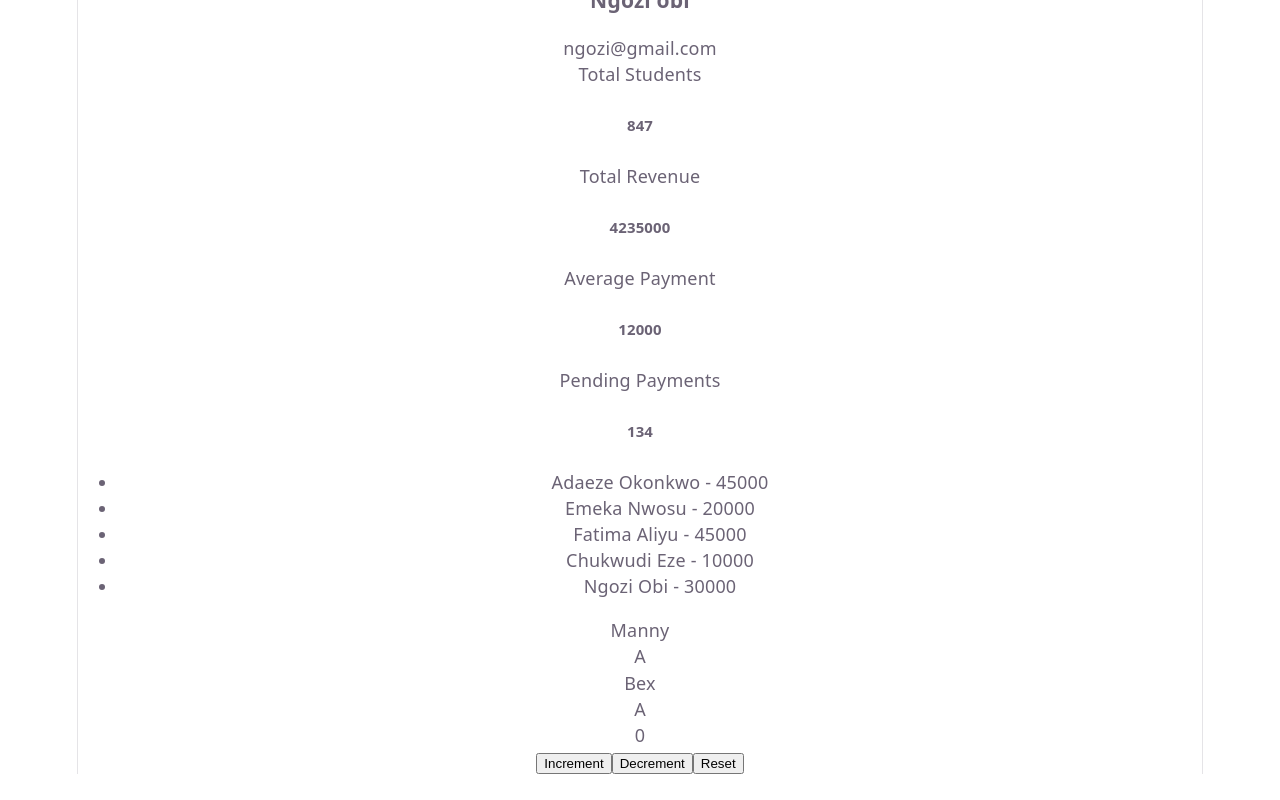
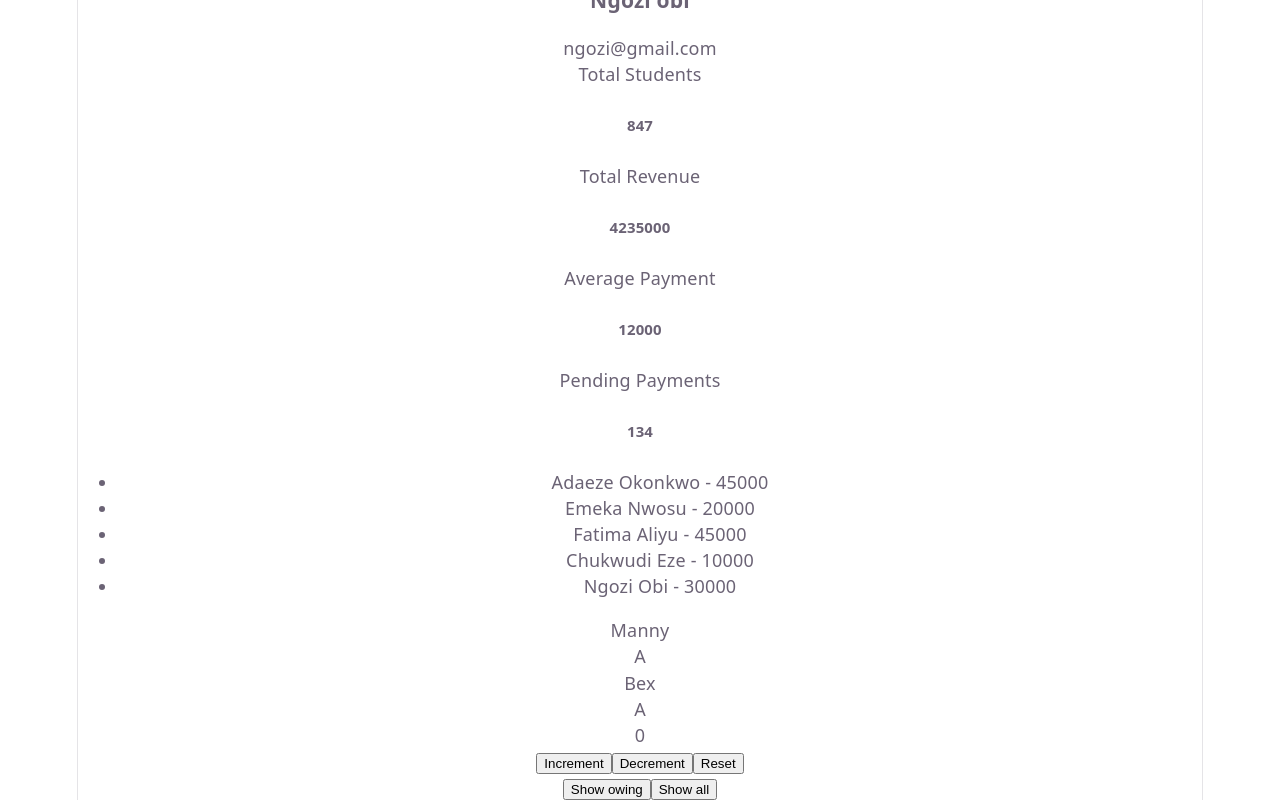
Before and after one commit to anthony-emmauel/week-15, a React (Vite) app: page / in a window 1280 px wide. Shown: the part 197-997 px from the top of the page. Before the commit the page ends 971 px from the top, so only its background shows below. Built offline with nearby package versions, Linux system fonts and the light colour scheme.

Commit message:
Week 16 Session 2 - useState with transaction filtering

```diff
--- a/src/App.jsx
+++ b/src/App.jsx
@@ -3,8 +3,10 @@ import StatCard from "./StatCard";
 import TransactionList from "./TransactionList";
 import StudentCard from "./StudentCard";
 import Counter from "./Counter";
+import { useState } from "react";
 
-const transactions = [
+const App = () => {
+  const allTransactions = [
     { id: 1, studentName: "Adaeze Okonkwo", amountPaid: 45000, owing: false },
     { id: 2, studentName: "Emeka Nwosu", amountPaid: 20000, owing: true },
     { id: 3, studentName: "Fatima Aliyu", amountPaid: 45000, owing: false },
@@ -12,7 +14,8 @@ const transactions = [
     { id: 5, studentName: "Ngozi Obi", amountPaid: 30000, owing: true },
   ];
 
-const App = () => {
+  const [visibleTransactions, setVisibleTransactions] =
+    useState(allTransactions);
   return (
     <div>
       <h1>Week 15 - React Basics</h1>
@@ -22,10 +25,22 @@ const App = () => {
       <StatCard label="Total Revenue" value={4235000} />
       <StatCard label="Average Payment" value={12000} />
       <StatCard label="Pending Payments" value={134} />
-      <TransactionList transactions={transactions} />
+      <TransactionList transactions={visibleTransactions} />
       <StudentCard name="Manny" grade="A" />
       <StudentCard name="Bex" grade="A" />
       <Counter />
+      <button
+        onClick={() =>
+          setVisibleTransactions(
+            allTransactions.filter((t) => t.owing === true),
+          )
+        }
+      >
+        Show owing
+      </button>
+      <button onClick={() => setVisibleTransactions(allTransactions)}>
+        Show all
+      </button>
     </div>
   );
 };
--- a/src/TransactionList.jsx
+++ b/src/TransactionList.jsx
@@ -1,8 +1,8 @@
 const TransactionList = ({ transactions }) => {
   return (
     <ul>
-      {transactions.map((transaction) => (
-        <li key={transaction.id}>
+      {transactions.map((transaction, i) => (
+        <li key={i}>
           {transaction.studentName} - {transaction.amountPaid}
         </li>
       ))}
```
Lines whose indentation alone changed are shown as unchanged.
